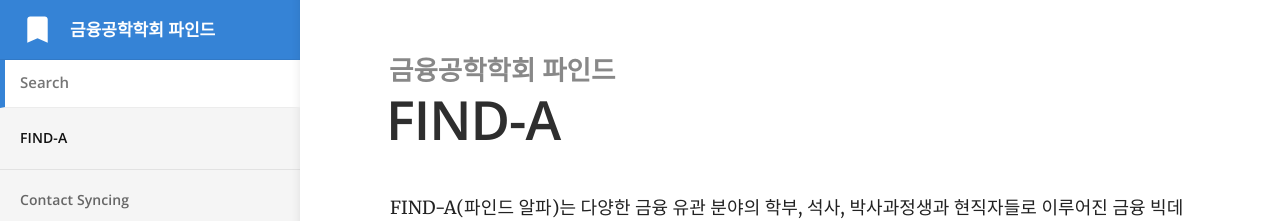
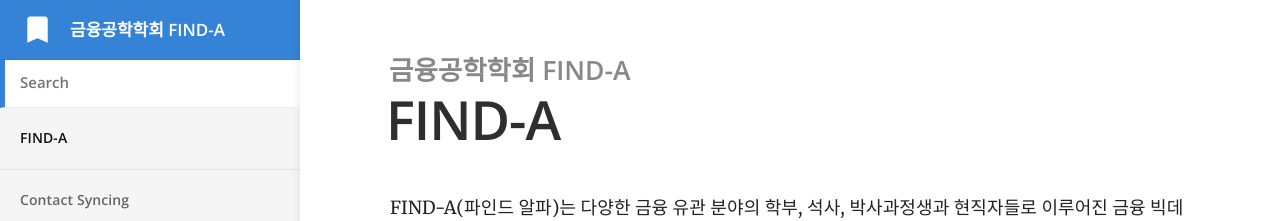
Before and after one commit to Find-A-AI/find-a-ai.github.io, a Jekyll site: the page built from index.md, in a window 1280 px wide. Shown: the top 221 px of the page. Built offline with Jekyll 4.4.1, drawn with Linux system fonts in a browser that asks for light colours.

Commit message:
Update _config.yml

```diff
--- a/_config.yml
+++ b/_config.yml
@@ -1,7 +1,7 @@
 # ----
 # Site
 
-title: 금융공학학회 파인드
+title: 금융공학학회 FIND-A
 url: "https://find-a-ai.github.io/"
 baseurl:
 google_analytics_key:
```
